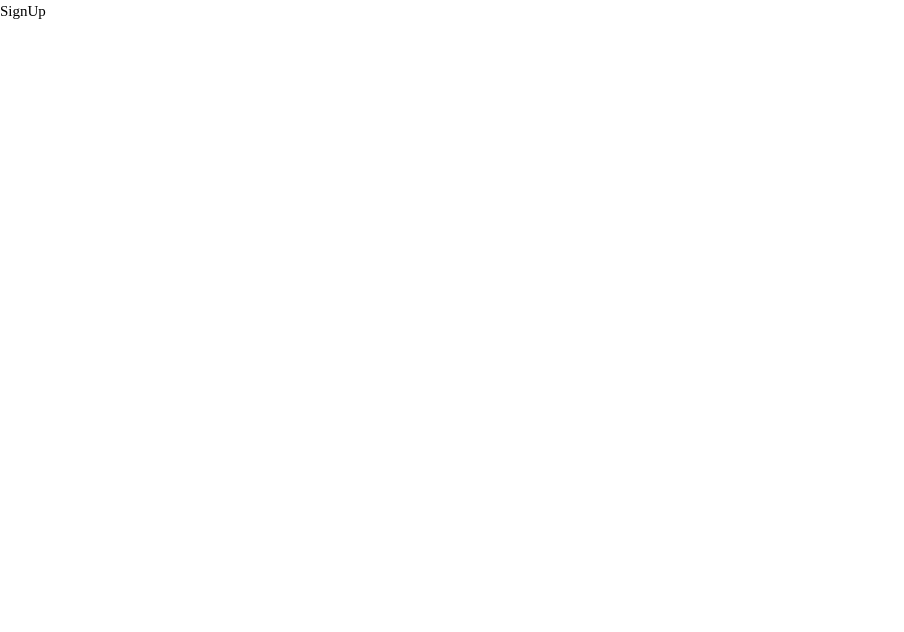
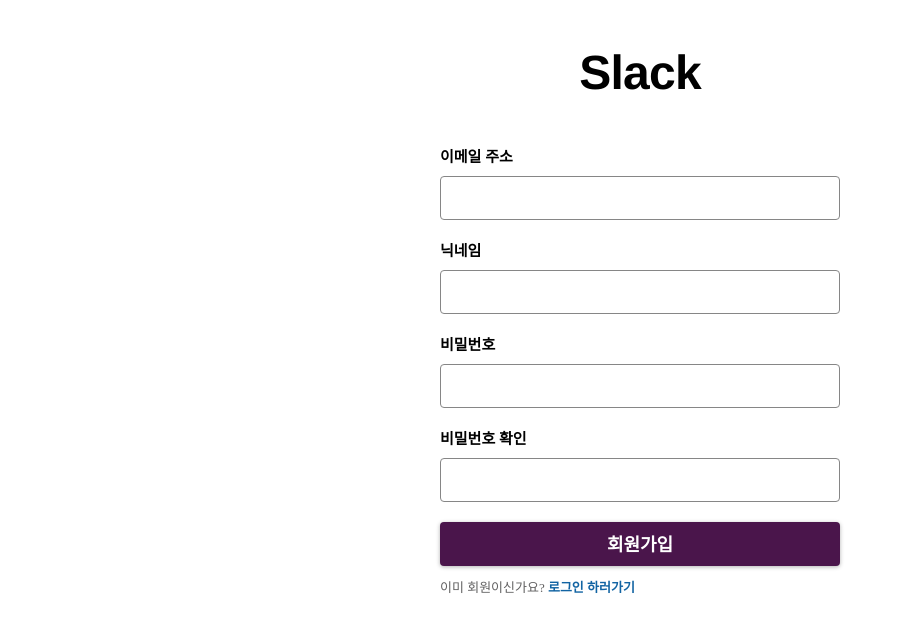
Before and after one commit to baekjungkim/slack-clone, a React app: page /signup in a window 1280 px wide. Shown: the top 632 px of the page, without its empty margins (0-904 px from the left). Built offline with nearby package versions, Linux system fonts and the light colour scheme.

Commit message:
feat: 회원가입 화면 생성

```diff
--- a/pages/SignUp/index.tsx
+++ b/pages/SignUp/index.tsx
@@ -1,7 +1,68 @@
-import React from 'react';
+import { Button, Error, Form, Header, Input, Label, LinkContainer, Success } from '@pages/SignUp/styles';
+import React, { useCallback, useState } from 'react';
+import { Link } from 'react-router-dom';
 
 const SignUp = () => {
-  return <div>SignUp</div>;
+  const [email] = useState('');
+  const [nickname] = useState('');
+  const [password] = useState('');
+  const [passwordCheck] = useState('');
+  const [mismatchError] = useState(false);
+  const [signUpSuccess] = useState(false);
+  const [signUpError] = useState('');
+
+  const onChangeEmail = useCallback(() => {}, []);
+  const onChangeNickname = useCallback(() => {}, []);
+  const onChangePassword = useCallback(() => {}, []);
+  const onChangePasswordCheck = useCallback(() => {}, []);
+  const onSubmit = useCallback(() => {}, []);
+
+  return (
+    <div id="container">
+      <Header>Slack</Header>
+      <Form onSubmit={onSubmit}>
+        <Label id="email-label">
+          <span>이메일 주소</span>
+          <div>
+            <Input type="email" id="email" name="email" value={email} onChange={onChangeEmail} />
+          </div>
+        </Label>
+        <Label id="nickname-label">
+          <span>닉네임</span>
+          <div>
+            <Input type="text" id="nickname" name="nickname" value={nickname} onChange={onChangeNickname} />
+          </div>
+        </Label>
+        <Label id="password-label">
+          <span>비밀번호</span>
+          <div>
+            <Input type="password" id="password" name="password" value={password} onChange={onChangePassword} />
+          </div>
+        </Label>
+        <Label id="password-check-label">
+          <span>비밀번호 확인</span>
+          <div>
+            <Input
+              type="password"
+              id="password-check"
+              name="password-check"
+              value={passwordCheck}
+              onChange={onChangePasswordCheck}
+            />
+          </div>
+          {/* {mismatchError && <Error>비밀번호가 일치하지 않습니다.</Error>}
+          {!nickname && <Error>닉네임을 입력해주세요.</Error>}
+          {signUpError && <Error>{signUpError}</Error>}
+          {signUpSuccess && <Success>회원가입되었습니다! 로그인해주세요.</Success>} */}
+        </Label>
+        <Button type="submit">회원가입</Button>
+      </Form>
+      <LinkContainer>
+        이미 회원이신가요?&nbsp;
+        <Link to="/login">로그인 하러가기</Link>
+      </LinkContainer>
+    </div>
+  );
 };
 
 export default SignUp;
--- a/pages/SignUp/styles.tsx
+++ b/pages/SignUp/styles.tsx
@@ -0,0 +1,108 @@
+import styled from '@emotion/styled';
+
+export const Header = styled.header`
+  text-align: center;
+  font-family: Slack-Larsseit, Helvetica Neue, Helvetica, Segoe UI, Tahoma, Arial, sans-serif;
+  font-weight: 700;
+  font-size: 48px;
+  line-height: 46px;
+  letter-spacing: -0.75px;
+  margin-top: 50px;
+  margin-bottom: 50px;
+`;
+
+export const Form = styled.form`
+  margin: 0 auto;
+  width: 400px;
+  max-width: 400px;
+`;
+
+export const Label = styled.label`
+  margin-bottom: 16px;
+  & > span {
+    display: block;
+    text-align: left;
+    padding-bottom: 8px;
+    font-size: 15px;
+    cursor: pointer;
+    line-height: 1.46666667;
+    font-weight: 700;
+  }
+`;
+
+export const Input = styled.input`
+  border-radius: 4px;
+  --saf-0: rgba(var(--sk_foreground_high_solid, 134, 134, 134), 1);
+  border: 1px solid var(--saf-0);
+  transition: border 80ms ease-out, box-shadow 80ms ease-out;
+  box-sizing: border-box;
+  margin: 0 0 20px;
+  width: 100%;
+  color: rgba(var(--sk_primary_foreground, 29, 28, 29), 1);
+  background-color: rgba(var(--sk_primary_background, 255, 255, 255), 1);
+  padding: 12px;
+  height: 44px;
+  padding-top: 11px;
+  padding-bottom: 13px;
+  font-size: 18px;
+  line-height: 1.33333333;
+  &:focus {
+    --saf-0: rgba(var(--sk_highlight, 18, 100, 163), 1);
+    box-shadow: 0 0 0 1px var(--saf-0), 0 0 0 5px rgba(29, 155, 209, 0.3);
+  }
+`;
+
+export const Button = styled.button`
+  margin-bottom: 12px;
+  width: 100%;
+  max-width: 100%;
+  color: #fff;
+  background-color: #4a154b;
+  border: none;
+  font-size: 18px;
+  font-weight: 900;
+  height: 44px;
+  min-width: 96px;
+  padding: 0 16px 3px;
+  transition: all 80ms linear;
+  user-select: none;
+  outline: none;
+  cursor: pointer;
+  border-radius: 4px;
+  box-shadow: 0 1px 4px rgba(0, 0, 0, 0.3);
+  &:hover {
+    background-color: rgba(74, 21, 75, 0.9);
+    border: none;
+  }
+  &:focus {
+    --saf-0: rgba(var(--sk_highlight, 18, 100, 163), 1);
+    box-shadow: 0 0 0 1px var(--saf-0), 0 0 0 5px rgba(29, 155, 209, 0.3);
+  }
+`;
+
+export const Error = styled.div`
+  color: #e01e5a;
+  margin: 8px 0 16px;
+  font-weight: bold;
+`;
+
+export const Success = styled.div`
+  color: #2eb67d;
+  font-weight: bold;
+`;
+
+export const LinkContainer = styled.p`
+  font-size: 13px;
+  color: #616061;
+  margin: 0 auto 8px;
+  width: 400px;
+  max-width: 400px;
+  & a {
+    color: #1264a3;
+    text-decoration: none;
+    font-weight: 700;
+    &:hover {
+      text-decoration: underline;
+    }
+  }
+`;
```
